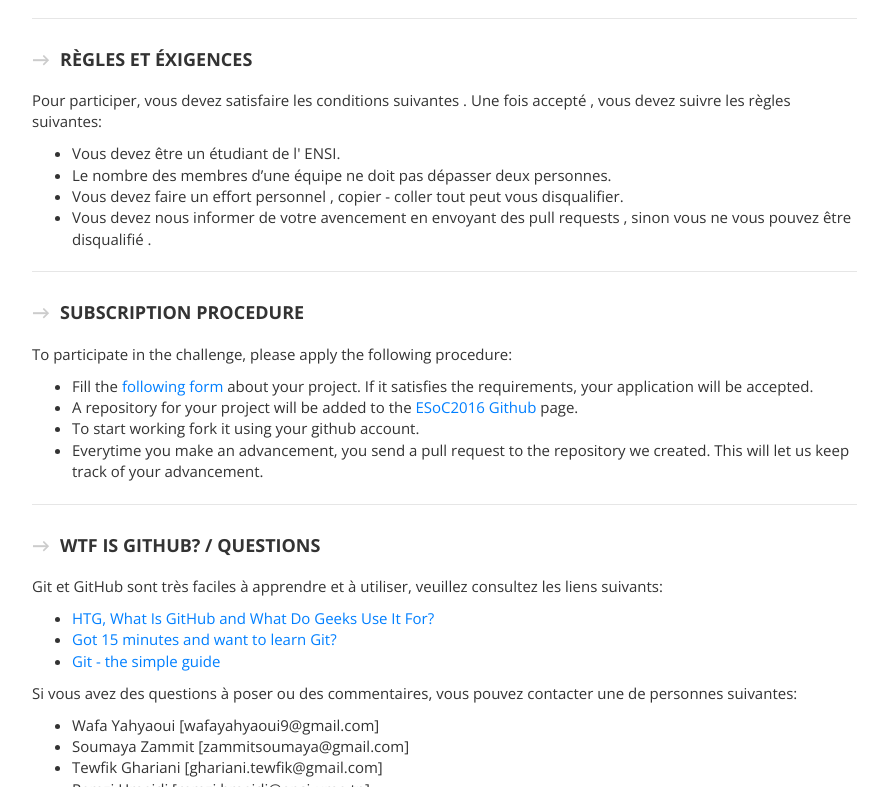
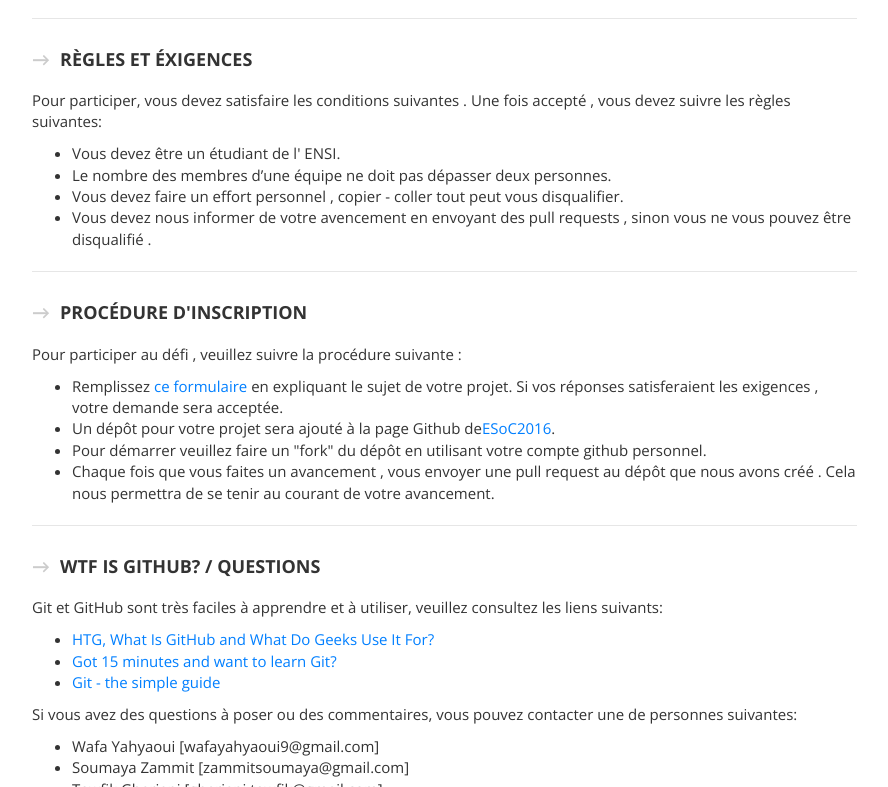
Before and after one commit to esoc2016/esoc2016.github.io, a plain HTML site: page fr/index.html in a window 1280 px wide. Shown: the part 1233-2020 px from the top of the page, without its empty margins (338-1226 px from the left). Drawn offline with nearby package versions, Linux system fonts and the light colour scheme.

Commit message:
fr - inscription

```diff
--- a/fr/index.html
+++ b/fr/index.html
@@ -100,7 +100,7 @@
           <li><a href="#advanced-competition">Compétition des avancés</a></li>
           <li><a href="#starters-competition">Compétition des débutants</a></li>
           <li><a href="#requirements">Règles et éxigences</a></li>
-          <li><a href="#subscription-procedure">Subscription Procedure</a></li>
+          <li><a href="#subscription-procedure">Procédure d'inscription</a></li>
           <li><a href="#questions">WTF is Github? / Questions</a></li>
         </ul>
       </div>
@@ -157,15 +157,15 @@ Pour participer, vous devez satisfaire  les conditions suivantes . Une fois  acc
             <li>Vous devez nous informer de votre avencement en envoyant des pull requests  , sinon vous ne vous pouvez être disqualifié .</li>
           </ul>
           <hr />
-          <h2 id="subscription-procedure"><span>→</span>Subscription Procedure</h2>
+          <h2 id="subscription-procedure"><span>→</span>Procédure d'inscription</h2>
           <p>
-            To participate in the challenge, please apply the following procedure:
+Pour participer au défi , veuillez suivre la procédure suivante :
           </p>
           <ul>
-            <li>Fill the <a href="http://goo.gl/forms/MFl75pVcqwIy3Ng62">following form</a> about your project. If it satisfies the requirements, your application will be accepted.</li>
-            <li>A repository for your project will be added to the <a href="https://github.com/esoc2016">ESoC2016 Github</a> page.</li>
-            <li>To start working fork it using your github account.</li>
-            <li>Everytime you make an advancement, you send a pull request to the repository we created. This will let us keep track of your advancement.</li>
+            <li>Remplissez  <a href="http://goo.gl/forms/MFl75pVcqwIy3Ng62">ce formulaire</a> en expliquant le sujet de votre projet. Si vos réponses satisferaient  les  exigences , votre demande sera acceptée.</li>
+            <li>Un dépôt  pour votre projet sera ajouté à la page Github de<a href="https://github.com/esoc2016">ESoC2016</a>.</li>
+            <li>Pour démarrer veuillez faire un "fork" du dépôt en utilisant  votre compte github personnel.</li>
+            <li>Chaque fois que vous faites un avancement , vous envoyer une pull request au dépôt que nous avons créé . Cela nous permettra de se tenir au courant de  votre avancement.</li>
           </ul>
           <hr />
           <h2 id="questions"><span>→</span>WTF is Github? / Questions</h2>
```
